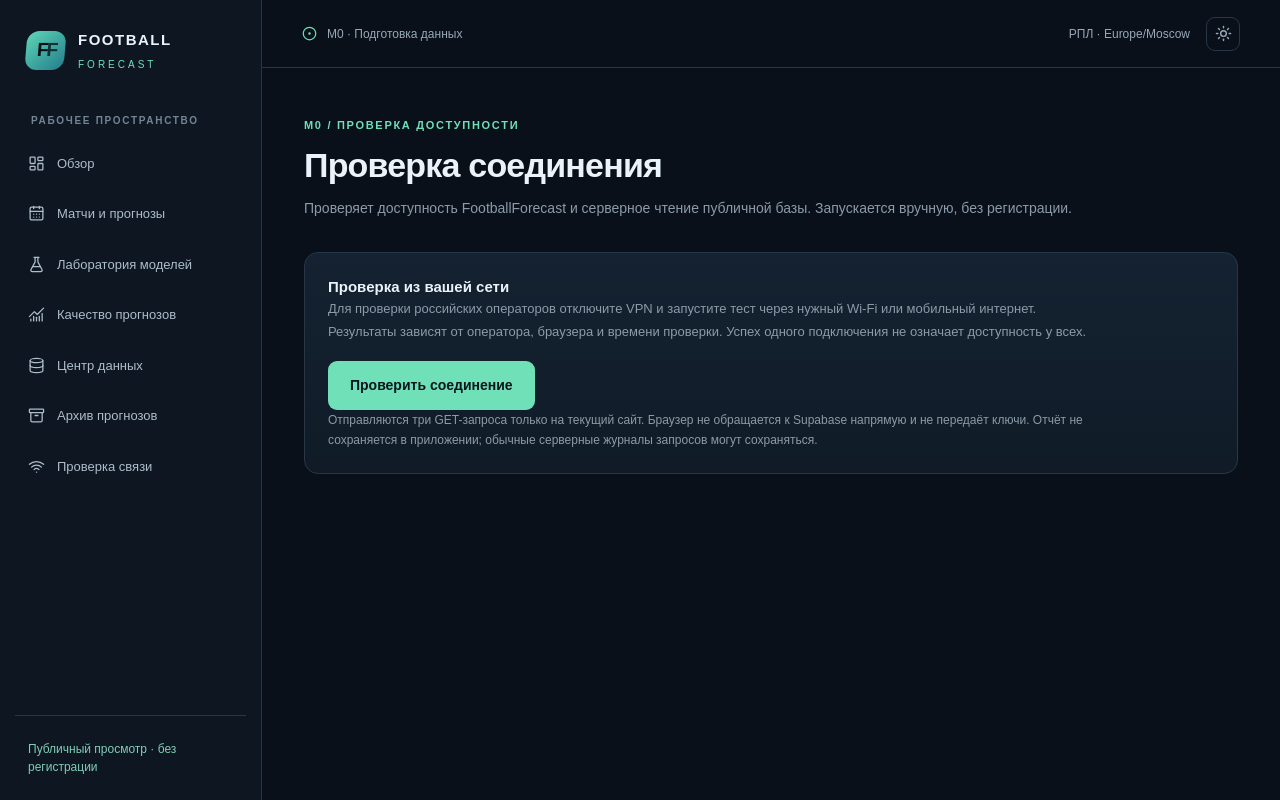
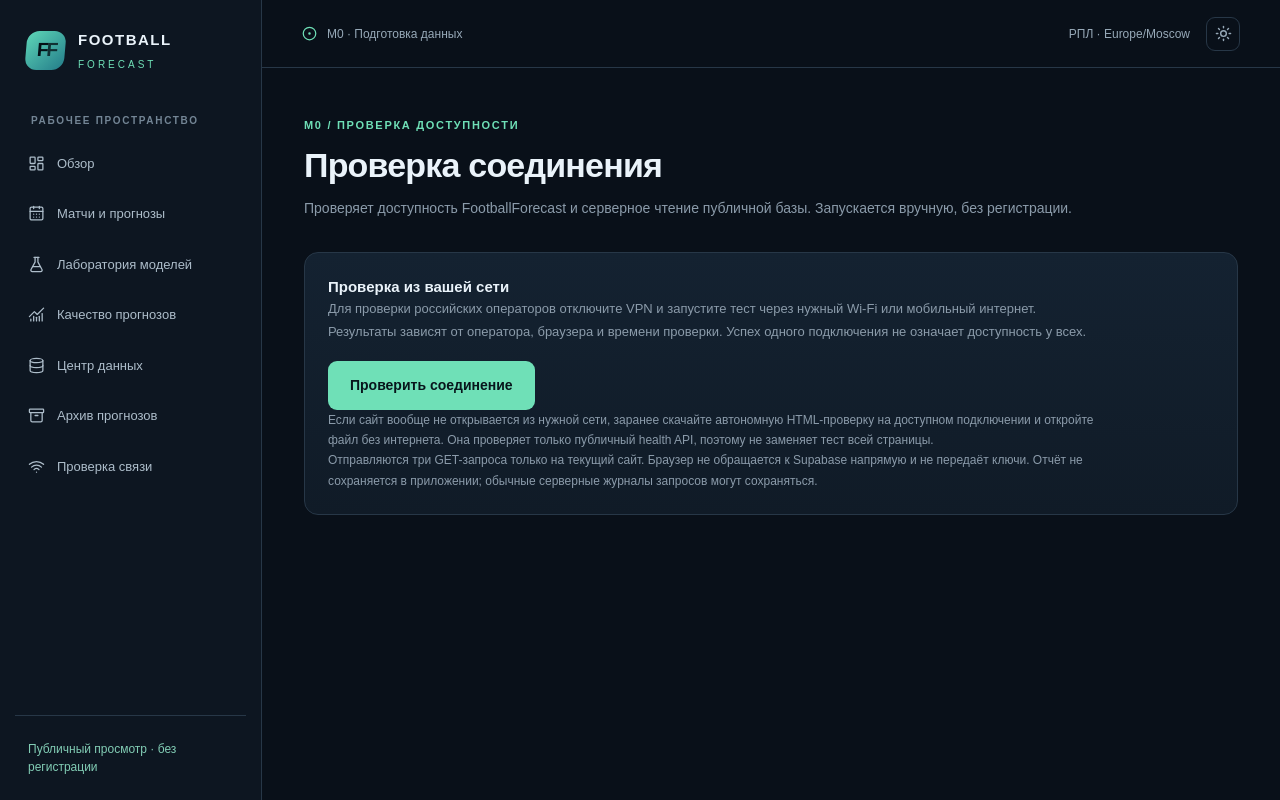
Before and after one commit to StanleyLl0yd/FootballForecast, a Next.js app in the folder apps/web/: page /connectivity in a window 1280 px wide. Built offline with nearby package versions, Linux system fonts and the light colour scheme.

Commit message:
feat(m0): offer standalone carrier health file from connectivity GUI

```diff
--- a/apps/web/app/(console)/connectivity/page.tsx
+++ b/apps/web/app/(console)/connectivity/page.tsx
@@ -34,6 +34,7 @@ export default function ConnectivityPage(){
       <button type="button" className="primary-action" onClick={run} disabled={busy}>
         {busy?'Проверка выполняется…':'Проверить соединение'}
       </button>
+      <p className="connectivity-note">Если сайт вообще не открывается из нужной сети, заранее <a href="/m0-carrier-check.html" download="footballforecast-carrier-check.html">скачайте автономную HTML-проверку</a> на доступном подключении и откройте файл без интернета. Она проверяет только публичный health API, поэтому не заменяет тест всей страницы.</p>
       <p className="connectivity-note">Отправляются три GET-запроса только на текущий сайт. Браузер не обращается к Supabase напрямую и не передаёт ключи. Отчёт не сохраняется в приложении; обычные серверные журналы запросов могут сохраняться.</p>
     </section>
     {results&&<section className="panel connectivity-panel" aria-live="polite">
```
